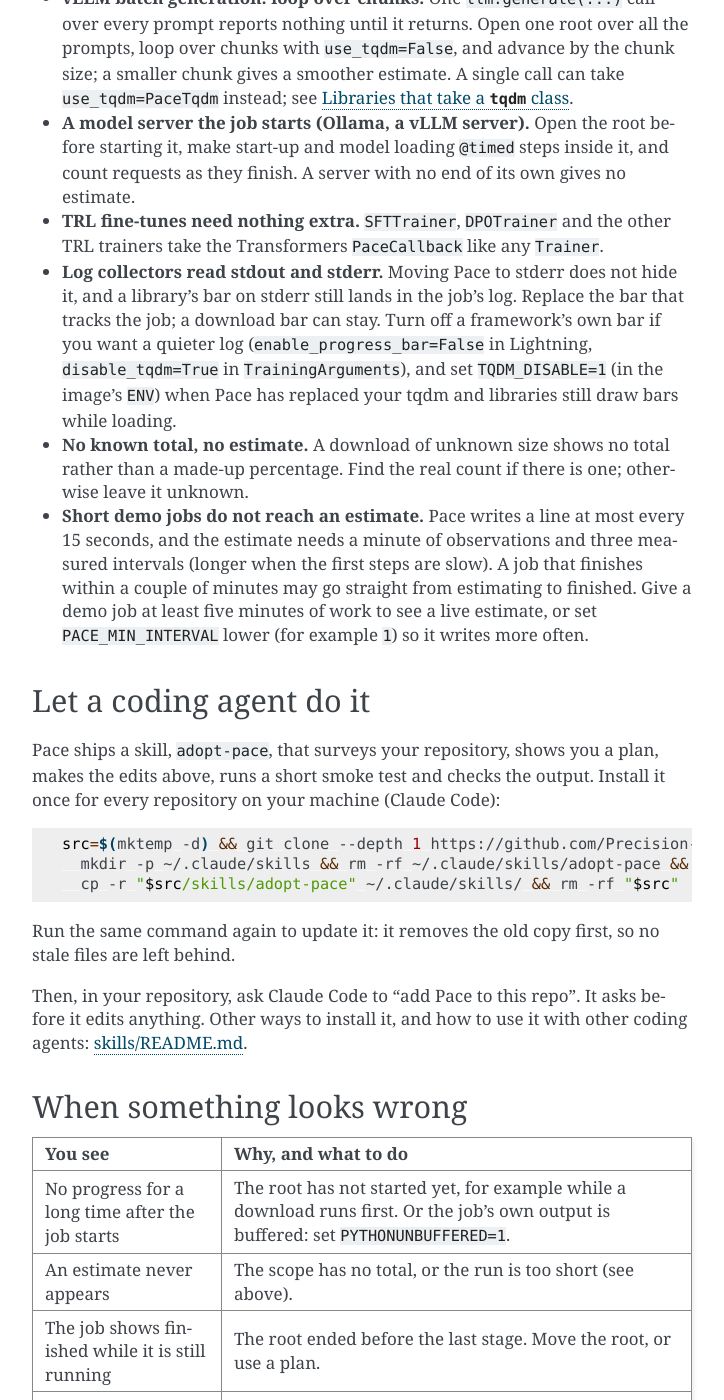
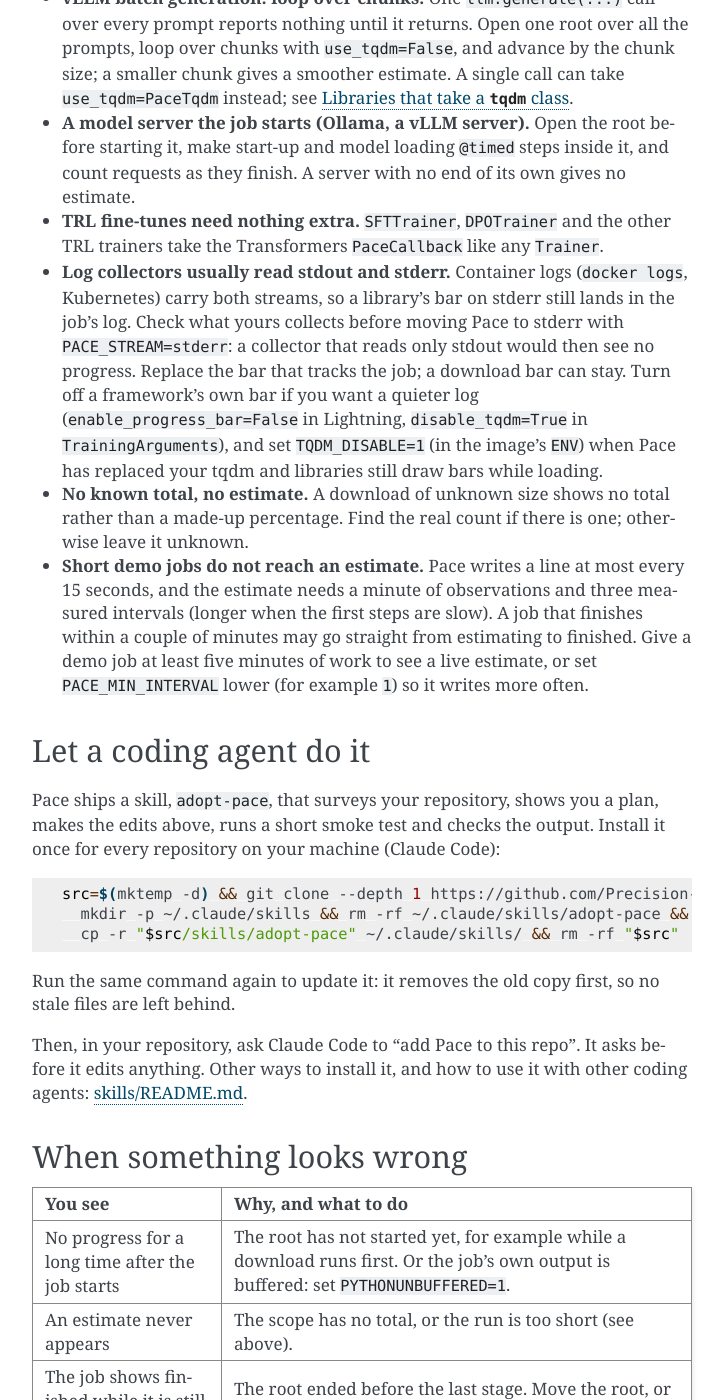
Before and after one commit to Precision-AI-Inc/pace, a Sphinx documentation site: the page built from docs/orchai.md, in a window 1280 px wide and 1400 px high, scrolled down 2256 px. Shown: the whole window, without its empty margins (388-1112 px from the left). Built offline with Sphinx 7.4.7, drawn with Linux system fonts in a browser that asks for light colours; some of the changed text lies outside the part shown.

Commit message:
Qualify the stdout and stderr advice for log collectors

```diff
--- a/docs/orchai.md
+++ b/docs/orchai.md
@@ -113,8 +113,10 @@ it has the time left and a finish time.
   finish. A server with no end of its own gives no estimate.
 - **TRL fine-tunes need nothing extra.** `SFTTrainer`, `DPOTrainer` and the other TRL
   trainers take the Transformers `PaceCallback` like any `Trainer`.
-- **Log collectors read stdout and stderr.** Moving Pace to stderr does not hide it, and a
-  library's bar on stderr still lands in the job's log. Replace the bar that tracks the
+- **Log collectors usually read stdout and stderr.** Container logs (`docker logs`,
+  Kubernetes) carry both streams, so a library's bar on stderr still lands in the job's
+  log. Check what yours collects before moving Pace to stderr with `PACE_STREAM=stderr`:
+  a collector that reads only stdout would then see no progress. Replace the bar that tracks the
   job; a download bar can stay. Turn off a framework's own bar if you want a quieter log
   (`enable_progress_bar=False` in Lightning, `disable_tqdm=True` in `TrainingArguments`),
   and set `TQDM_DISABLE=1` (in the image's `ENV`) when Pace has replaced your tqdm and
@@ -154,4 +156,4 @@ edits anything. Other ways to install it, and how to use it with other coding ag
 | An estimate never appears | The scope has no total, or the run is too short (see above). |
 | The job shows finished while it is still running | The root ended before the last stage. Move the root, or use a plan. |
 | A new Pace release does not reach the job | The image was reused from cache. Raise the minimum version in your requirements. |
-| Library progress bars clutter the log | See "Log collectors read stdout and stderr" above. |
+| Library progress bars clutter the log | See "Log collectors usually read stdout and stderr" above. |
```
Also changed, not shown: CHANGELOG.md (+1 -1 lines), skills/adopt-pace/SKILL.md (+3 -2 lines).
